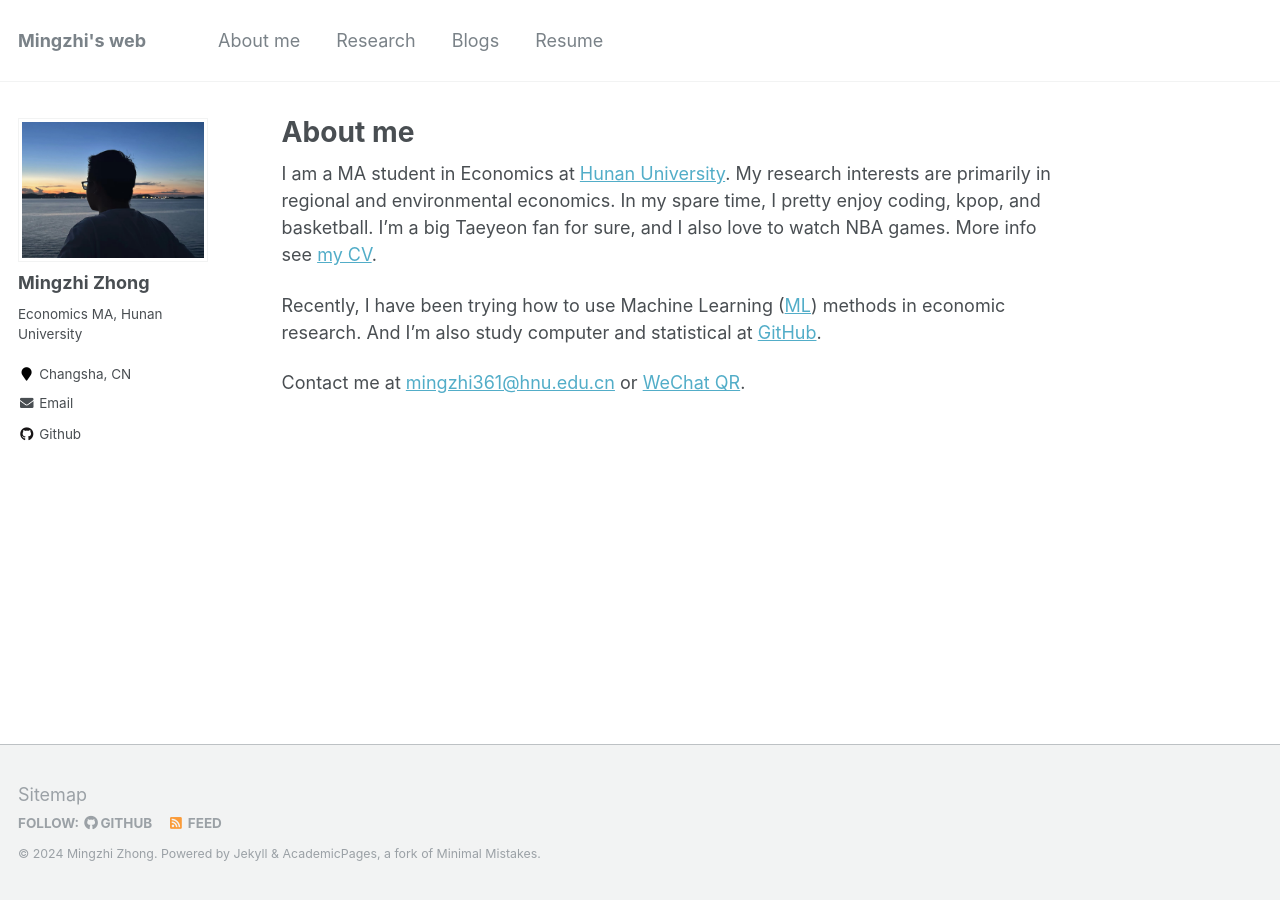
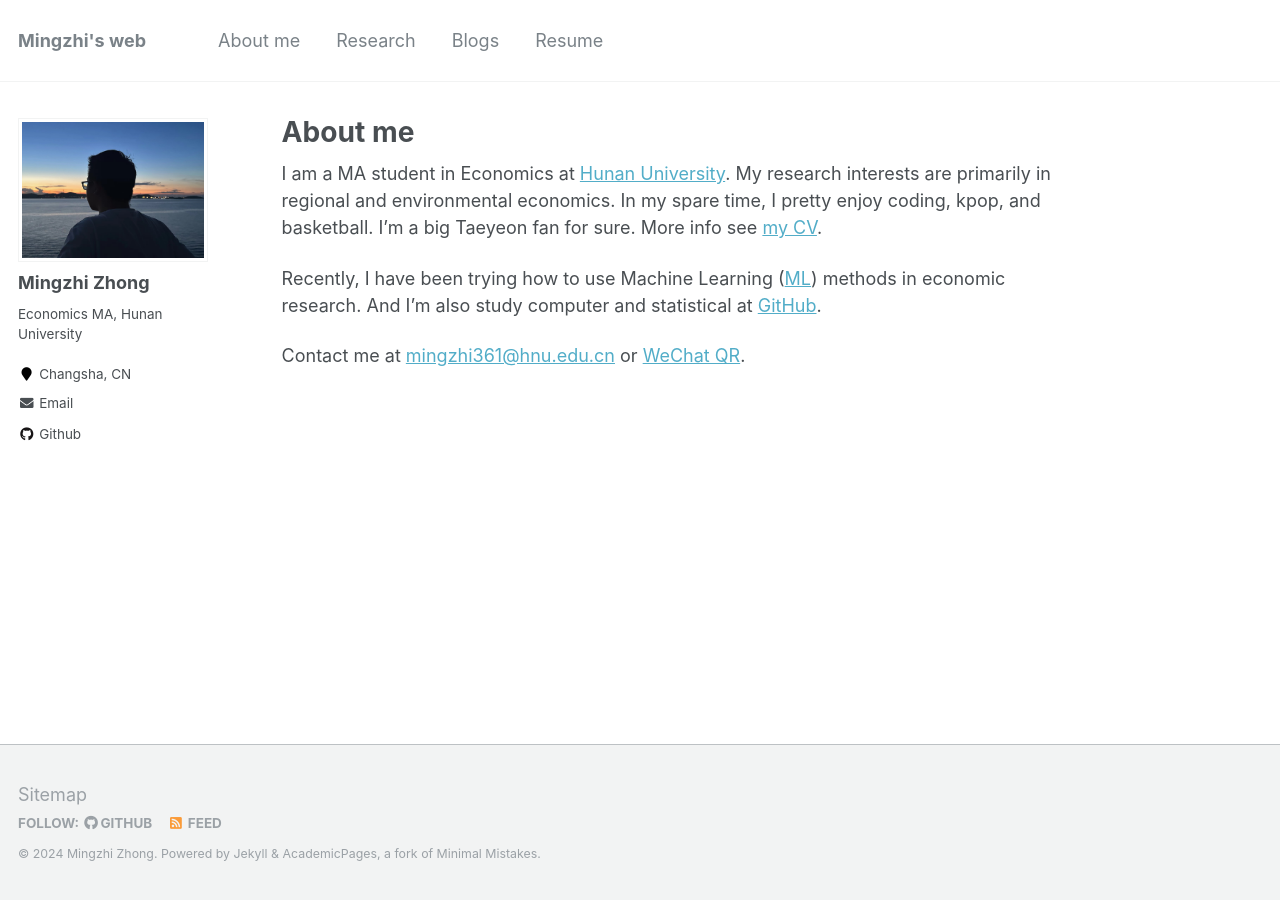
Before and after one commit to mingzhi361/mingzhi361.github.io, a Jekyll site: the page built from _pages/about.md, in a window 1280 px wide. Built offline with Jekyll 4.4.1, drawn with Linux system fonts in a browser that asks for light colours.

Commit message:
Update about.md

```diff
--- a/_pages/about.md
+++ b/_pages/about.md
@@ -9,7 +9,7 @@
 ---
 
 I am a MA student in Economics at [Hunan University](https://baike.baidu.com/item/%E6%B9%96%E5%8D%97%E5%A4%A7%E5%AD%A6/179157 "湖南大学"). My
-research interests are primarily in regional and environmental economics. In my spare time, I pretty enjoy coding, kpop, and basketball. I'm a big Taeyeon fan for sure, and I also love to watch NBA games. More info see [my CV](/files/mingzhi_zhong_cv.pdf "个人简历").
+research interests are primarily in regional and environmental economics. In my spare time, I pretty enjoy coding, kpop, and basketball. I'm a big Taeyeon fan for sure. More info see [my CV](/files/mingzhi_zhong_cv.pdf "个人简历").
 
 Recently, I have been trying how to use Machine Learning ([ML](https://www.zhihu.com/question/37870042])) methods in economic research. And I'm also study computer and statistical at [GitHub](https://github.com/).
 
```
